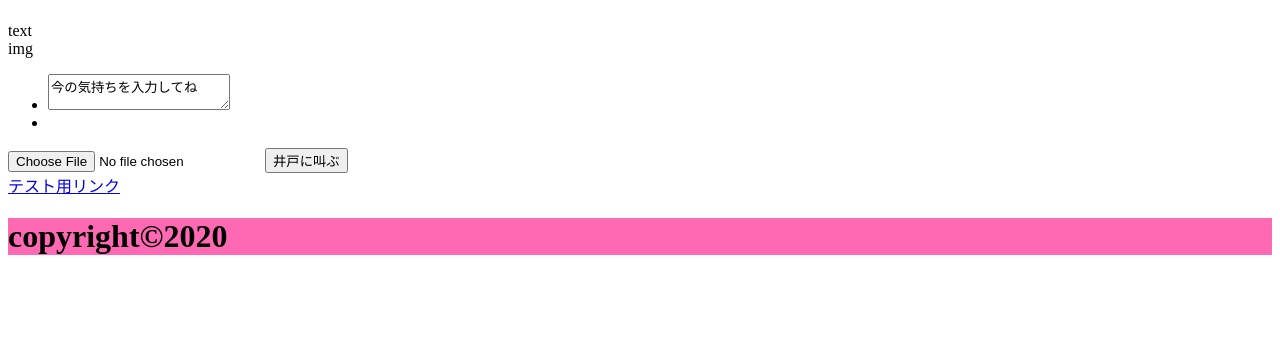
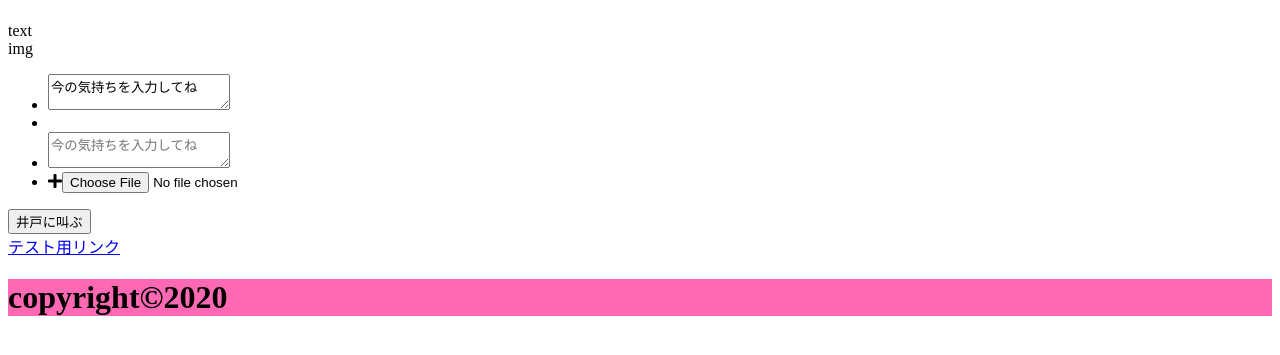
Before and after one commit to crab0628/roba_mimi, a Flask app: page /in in a window 1280 px wide. Shown: the part 67-422 px from the top of the page. Run offline with Flask 2, Linux system fonts and the light colour scheme; some libraries are stand-ins or nearby versions.

Commit message:
コンフリクト発生

```diff
--- a/app.py
+++ b/app.py
@@ -1,6 +1,6 @@
 # FlaskからimportしてFlaskを使えるようにする
 import sqlite3, os
-from flask import Flask, render_template, request, session, redirect, url_for
+from flask import Flask, render_template, request, session, redirect, url_for, send_from_directory
 # appという名でアプリを作る宣言
 app = Flask(__name__)
 
--- a/static/css/style.css
+++ b/static/css/style.css
@@ -3,30 +3,40 @@
     font-size: 1px;
 } */
 
-/* 画像送信フォーム装飾 */
-label {
-    background: #000;
-    color: #fff;
+/* テキスト入力、画像送信フォーム装飾 */
+label,textarea {
+    width: 200px;
+    height: 100px;
+    background: fff;
+    color: #000;
+    display: inline-block;
+    border-width: 1px;
+    border-style: solid;
+    border-color: black;
+    border-image: initial;
+    padding: 2px;
     cursor: pointer;
-    padding: 15px 30px;
-    margin: 0 10px 0 0;
-    display: inline-block;
 }
 label input {
     display: none;
 }
 
-/* 入力フォーム装飾 */
+/* 入力フォームサイズ変更禁止 */
 textarea {
     resize: none;
-    width: 200px;
-    height: 100px;
+}
+
+/* 画像アップロード画面 + アイコン装飾 */
+.fas {
+    color: red;
 }
 
 
 /* フォーム切り替え用装飾 */
 .form{
     display:none;
+    width: 200px;
+    height: 100px;
 }
 .active {
     display: block;
--- a/templates/base.html
+++ b/templates/base.html
@@ -6,6 +6,8 @@
     <title>Document</title>
     <link rel="stylesheet" type= "text/css" href= "{{url_for('static',filename='css/style.css')}}" media="screen and (max-width:420px)">
     <script src="https://ajax.googleapis.com/ajax/libs/jquery/2.1.4/jquery.min.js"></script>
+    <link href="https://use.fontawesome.com/releases/v5.6.1/css/all.css" rel="stylesheet">
+
 </head>
 <body>
     <header>
--- a/templates/in.html
+++ b/templates/in.html
@@ -14,9 +14,10 @@
             <ul>
                 <li class = "form active"><textarea>今の気持ちを入力してね</textarea></li>
                 <li class = "form"><img src="" alt=""></li>
+                <li class = "form active"><textarea placeholder="今の気持ちを入力してね"></textarea></li>
+                <li class = "form"><label for="img_form"><span class="img_plus"><i class="fas fa-plus"></i></span><input type="file" id="img_form" accept="image/*"></label>
+                </li>
             </ul>
-
-            <label for="img_form"><input type="file" id="img_form" accept="image/*"></label>
 
             <input type="submit" value="井戸に叫ぶ">
         </form>
```
